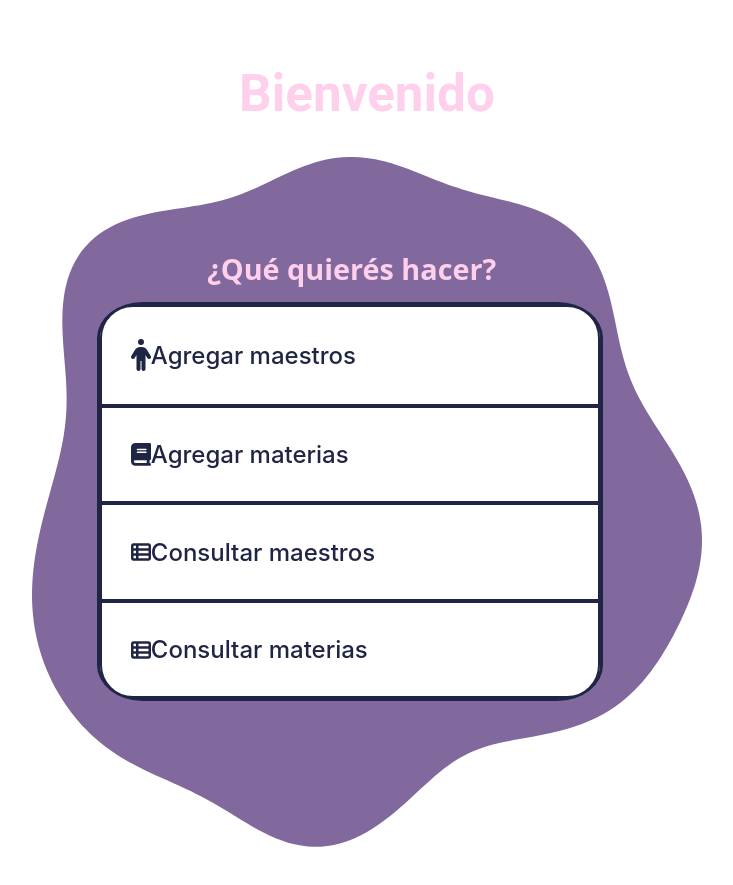
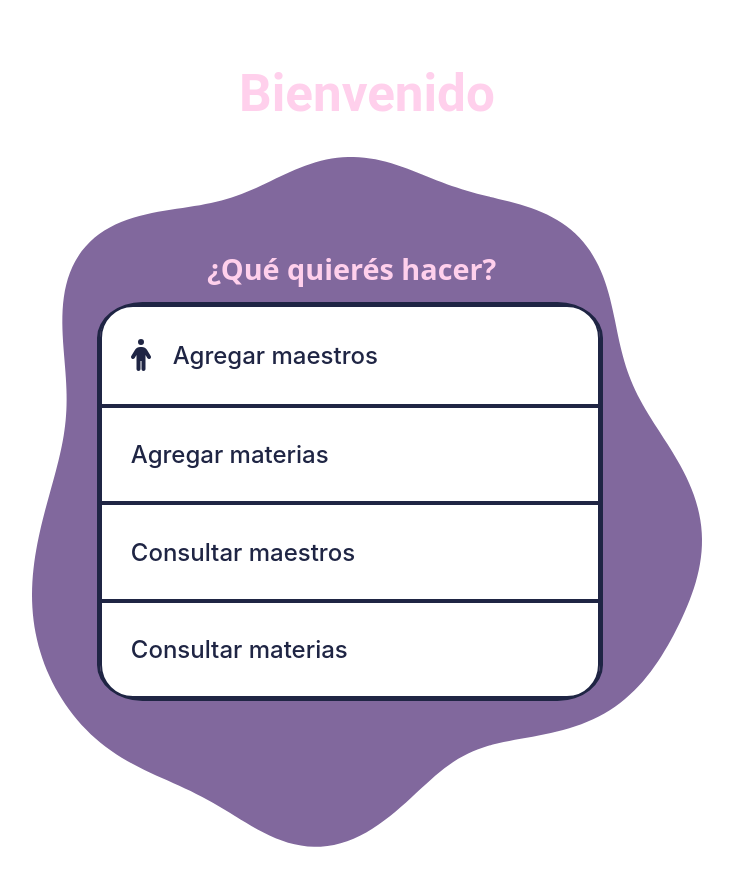
Before and after one commit to gatoguapo/react_curso, a React (Vite) app in the folder Sistema-Profesores/: page / in a window 1280 px wide. Shown: the whole page, without its empty margins (273-1006 px from the left). Built offline with nearby package versions, Linux system fonts and the light colour scheme.

Commit message:
IconoPersona funcion corregida

```diff
--- a/Sistema-Profesores/src/assets/componentes/BotonPersonalizado.jsx
+++ b/Sistema-Profesores/src/assets/componentes/BotonPersonalizado.jsx
@@ -1,11 +1,9 @@
 import "../css/BotonPersonalizado.css"
 
-export function BotonPersonalizado({text, className, xmlns, viewBox, d, svgWidth, svgColor}) {
+export function BotonPersonalizado({text, icono, className}) {
     return (
         <button className={className}>
-            <svg xmlns={xmlns} viewBox={viewBox} width={svgWidth} fill={svgColor}>
-                <path d={d}/>
-            </svg>
+            {icono}
             {text}
         </button>
     )
--- a/Sistema-Profesores/src/assets/componentes/Iconos.jsx
+++ b/Sistema-Profesores/src/assets/componentes/Iconos.jsx
@@ -6,6 +6,7 @@ export function IconoPersona() {
             viewBox="0 0 320 512"
             fill="#1F2544"
             width="20px"
+            className="persBtn-svg"
             >
             <path d="M112 48a48 48 0 1 1 96 0 48 48 0 1 1 -96 0zm40 304V480c0 17.7-14.3 32-32 32s-32-14.3-32-32V256.9L59.4 304.5c-9.1 15.1-28.8 20-43.9 10.9s-20-28.8-10.9-43.9l58.3-97c17.4-28.9 48.6-46.6 82.3-46.6h29.7c33.7 0 64.9 17.7 82.3 46.6l58.3 97c9.1 15.1 4.2 34.8-10.9 43.9s-34.8 4.2-43.9-10.9L232 256.9V480c0 17.7-14.3 32-32 32s-32-14.3-32-32V352H152z"path/>
         </svg>
--- a/Sistema-Profesores/src/assets/vistas/AppPantallaInicio.jsx
+++ b/Sistema-Profesores/src/assets/vistas/AppPantallaInicio.jsx
@@ -1,5 +1,6 @@
 import '../css/AppPantallaInicio.css'
 import { BotonPersonalizado } from '../componentes/BotonPersonalizado'
+import { IconoPersona } from '../componentes/Iconos'
 
 export function AppPantallaInicio() {
     return (
@@ -15,12 +16,8 @@ export function AppPantallaInicio() {
                     <div className="main-layer">
                         <BotonPersonalizado
                             text="Agregar maestros"
-                            svgWidth="20px"
                             className="persBtn-top"
-                            xmlns="http://www.w3.org/2000/svg"
-                            viewBox="0 0 320 512"
-                            svgColor="#1F2544"
-                            d="M112 48a48 48 0 1 1 96 0 48 48 0 1 1 -96 0zm40 304V480c0 17.7-14.3 32-32 32s-32-14.3-32-32V256.9L59.4 304.5c-9.1 15.1-28.8 20-43.9 10.9s-20-28.8-10.9-43.9l58.3-97c17.4-28.9 48.6-46.6 82.3-46.6h29.7c33.7 0 64.9 17.7 82.3 46.6l58.3 97c9.1 15.1 4.2 34.8-10.9 43.9s-34.8 4.2-43.9-10.9L232 256.9V480c0 17.7-14.3 32-32 32s-32-14.3-32-32V352H152z"
+                            icono={<IconoPersona></IconoPersona>}
                             >
                         </BotonPersonalizado>
                         <BotonPersonalizado
```
